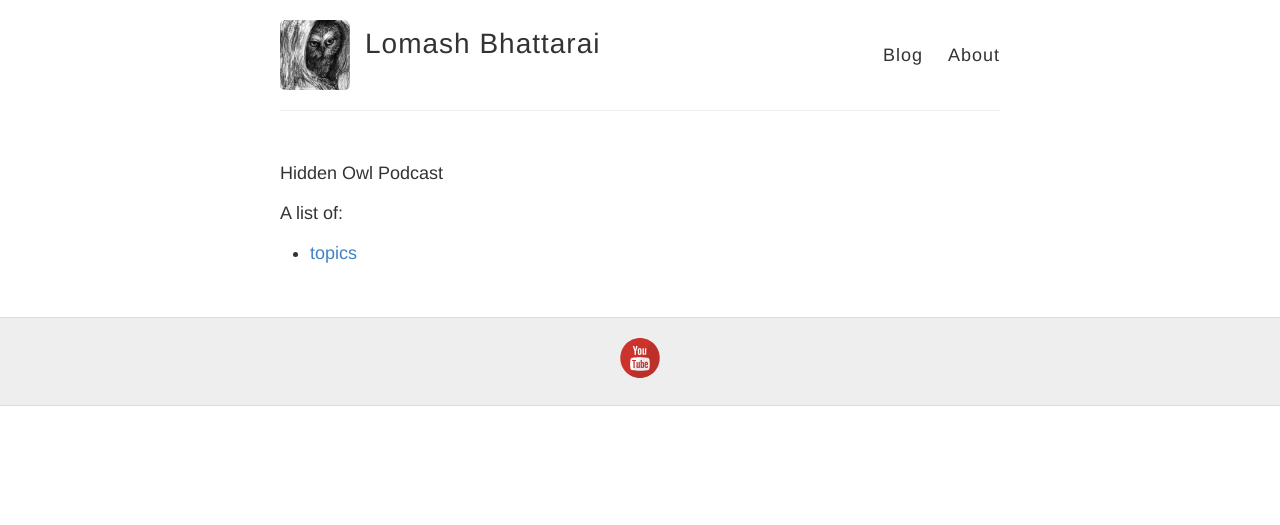
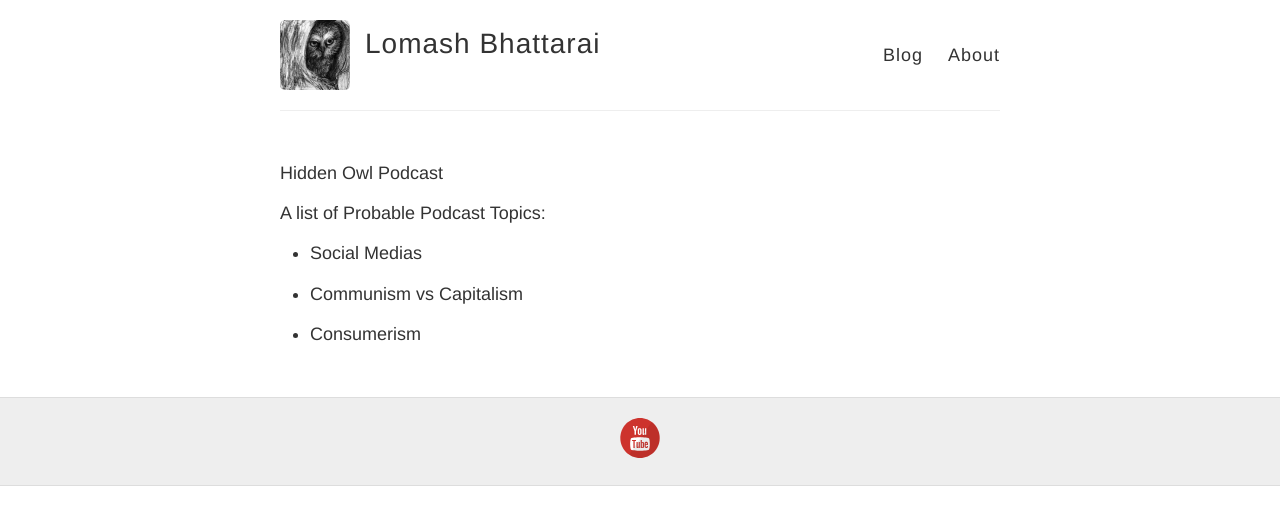
Before and after one commit to lomashbhattarai/hiddenowlpodcast, a Jekyll site: the page built from about.md, in a window 1280 px wide. Shown: the top 525 px of the page. Built offline with Jekyll 4.4.1, drawn with Linux system fonts in a browser that asks for light colours.

Commit message:
Update about.md

```diff
--- a/about.md
+++ b/about.md
@@ -6,6 +6,10 @@ permalink: /about/
 
 Hidden Owl Podcast
 
-A list of:
+A list of Probable Podcast Topics:
 
-- [topics](https://lomashbhattarai.github.io/hiddenowlpodcast/topics/)
+- Social Medias
+
+- Communism vs Capitalism
+
+- Consumerism
```
